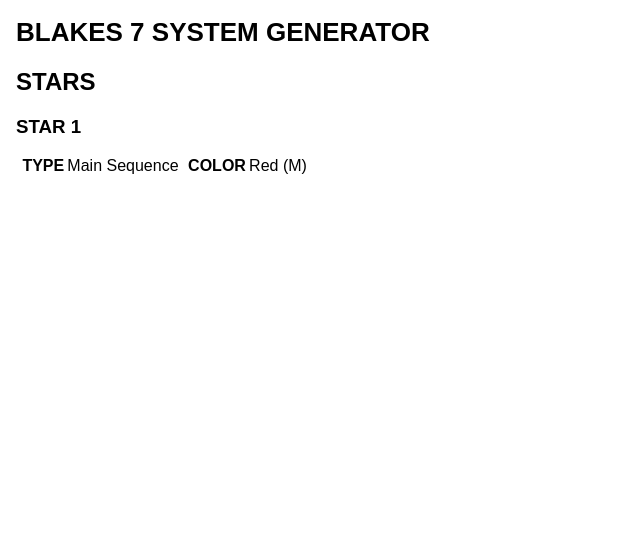
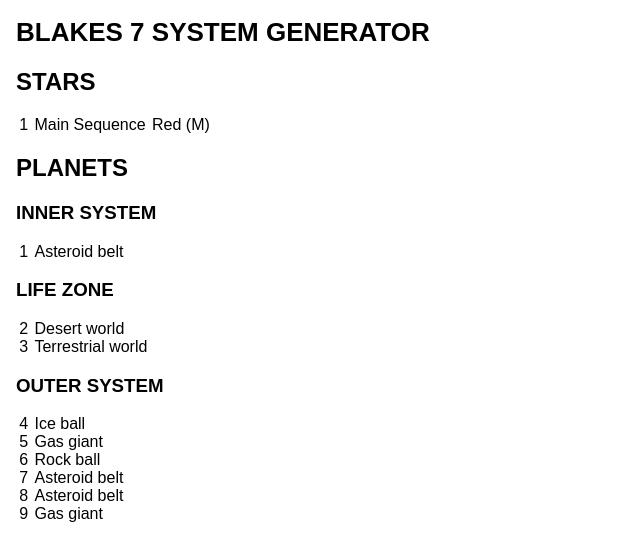
Before and after one commit to ledlogic/blakes7-system, a plain HTML site: page index.html in a window 1280 px wide. Shown: the whole page, without its empty margins (0-640 px from the left). Drawn offline with Linux system fonts and the light colour scheme.

Commit message:
Added planet generation

```diff
--- a/index.html
+++ b/index.html
@@ -10,10 +10,13 @@
 	<div class="st-system">
 		<div class="st-stars">
 		</div>
+		<div class="st-planets">
+		</div>
 	</div>
 	<script type="text/javascript" src="js/lib/jquery/1.11.2/jquery-1.11.2.min.js"></script>
 	<script type="text/javascript" src="js/st/st.js"></script>
 	<script type="text/javascript" src="js/st/st-math.js"></script>
+	<script type="text/javascript" src="js/st/st-planet.js"></script>
 	<script type="text/javascript" src="js/st/st-star.js"></script>
 	<script type="text/javascript" src="js/st/st-system.js"></script>
 </body>
--- /dev/null
+++ b/js/st/st-planet.js
@@ -0,0 +1,10 @@
+/* st-planet.js */
+
+function Planet(planetPosition, planetType) {
+	this.planetPosition = planetPosition;
+	this.planetType = planetType;
+	this.toStr = Planet.toStr;
+}
+Planet.toStr = function() {
+	return "planetPosition[" + this.planetPosition + "], planetType[" + this.planetType + "]";
+}
--- a/js/st/st-system.js
+++ b/js/st/st-system.js
@@ -3,10 +3,12 @@
 st.system = {
 	$stars: null,
 	stars: [],
+	planets: [],
 
 	init: function() {
 		st.log("init system");
 		st.system.$stars = $(".st-system .st-stars");
+		st.system.$planets = $(".st-system .st-planets");
 		st.system.gen();
 		st.system.render();
 	},
@@ -15,6 +17,7 @@
 	gen: function() {
 		st.log("gen");
 		st.system.genStars();
+		st.system.genPlanets();
 	},
 
 	genStars: function() {
@@ -28,7 +31,7 @@
 		}
 		st.log("pStars[" + pStars + "]");
 		st.log("nStars[" + nStars + "]");
-		for(var i=0;i<nStars;i++) {
+		for(var i=0; i<nStars; i++) {
 			var aStar = st.system.genStar(i);
 			st.log("aStar[" + aStar.toStr() + "]");
 			st.system.stars.push(aStar);
@@ -72,10 +75,94 @@
 		return aStar;
 	},
 
+	genPlanets: function() {
+		st.log("gen planets");
+		var nPlanets = st.math.die(3,6,0);
+		st.log("nPlanets[" + nPlanets + "]");
+		for(var i=0; i<nPlanets; i++) {
+			var aPlanet = st.system.genPlanet(i);
+			st.log("aPlanet[" + aPlanet.toStr() + "]");
+			st.system.planets.push(aPlanet);
+		}
+	},
+
+	genPlanet: function(index) {
+		st.log("gen planet, index[" + index + "]");
+		var pPosition = st.math.die(1,10,0);
+		var nPosition = 0;
+		switch(true) {
+			case pPosition > 5: nPosition = 2; break;
+			case pPosition > 3: nPosition = 1; break;
+		}
+		st.log("pPosition[" + pPosition + "]");
+		st.log("nPosition[" + nPosition + "]");
+		var aPlanet = null;
+		var planetType = st.system.genPlanetType(nPosition);
+		st.log("planetType[" + planetType + "]");
+		aPlanet = new Planet(nPosition, planetType);
+		return aPlanet;
+	},
+
+	genPlanetType: function(nPosition) {
+		var aType = null;
+		switch(nPosition) {
+			case 0: aType = st.system.getPlanetTypeInner(); break;
+			case 1: aType = st.system.getPlanetTypeLifeZone(); break;
+			case 2: aType = st.system.getPlanetTypeOuterSystem(); break;
+		}
+		return aType;
+	},
+
+	getPlanetTypeInner: function() {
+		var pType = st.math.die(1,20,0);
+		st.log("pType[" + pType + "]");
+		var aType = null;
+		switch(true) {
+			case pType > 17: aType = "Asteroid belt"; break;
+			case pType > 16: aType = "Gas giant"; break;
+			case pType > 8:  aType = "Rock ball"; break;
+			case pType > 3:  aType = "Greenhouse"; break;
+			default:         aType = "Empty orbit"; break;
+		}
+		return aType;
+	},
+
+	getPlanetTypeLifeZone: function() {
+		var pType = st.math.die(1,20,0);
+		st.log("pType[" + pType + "]");
+		var aType = null;
+		switch(true) {
+			case pType > 17: aType = "Asteroid belt"; break;
+			case pType > 16: aType = "Gas giant"; break;
+			case pType > 10: aType = "Terrestrial world"; break;
+			case pType > 7:  aType = "Desert world"; break;
+			case pType > 4:  aType = "Rock ball"; break;
+			case pType > 1:  aType = "Greenhouse"; break;
+			default:         aType = "Empty orbit"; break;
+		}
+		return aType;
+	},
+
+	getPlanetTypeOuterSystem: function() {
+		var pType = st.math.die(1,20,0);
+		st.log("pType[" + pType + "]");
+		var aType = null;
+		switch(true) {
+			case pType > 17: aType = "Asteroid belt"; break;
+			case pType > 14: aType = "Hostile world"; break;
+			case pType > 7:  aType = "Gas giant"; break;
+			case pType > 4:  aType = "Ice ball"; break;
+			case pType > 1:  aType = "Rock ball"; break;
+			default:         aType = "Empty orbit"; break;
+		}
+		return aType;
+	},
+
 	/* render methods */
 	render: function() {
 		st.log("render");
 		st.system.renderStars();
+		st.system.renderPlanets();
 	},
 
 	renderStars: function() {
@@ -89,21 +176,65 @@
 		for(var i=0;i<nStars;i++) {
 			var aStar = st.system.stars[i];
 			h.push("<div>");
-				h.push("<h3>");
-				h.push("Star " + (i+1));
-				h.push("</h3>");
+				h.push("<span class=\"st-star-attr\">");
+				h.push(i+1);
+				h.push("</span>");
 
 				h.push("<span class=\"st-star-attr\">");
-				h.push("<label>Type</label>");
 				h.push(aStar.starType);
 				h.push("</span>");
 
 				h.push("<span class=\"st-star-attr\">");
-				h.push("<label>Color</label>");
 				h.push(aStar.starColor);
 				h.push("</span>");
 			h.push("</div>");
 		}
 		st.system.$stars.html(h.join(""));
+	},
+
+	renderPosition: function(pos) {
+		var ret = "";
+		switch(pos) {
+			case 0: ret = "Inner system"; break;
+			case 1: ret = "Life zone"; break;
+			case 2: ret = "Outer system"; break;
+		}
+		return ret;
+	},
+
+	renderPlanets: function() {
+		st.log("render planets");
+		var h = [];
+		var nPlanets = st.system.planets.length;
+		st.log("nPlanets[" + nPlanets + "]");
+		h.push("<h2>");
+		h.push("Planets");
+		h.push("</h2>");
+
+		var pCount = 1;
+		for(var pos=0;pos<3;pos++) {
+			h.push("<div>");
+				h.push("<h3>");
+				h.push(st.system.renderPosition(pos));
+				h.push("</h3>");
+
+				for(var i=0;i<nPlanets;i++) {
+					var aPlanet = st.system.planets[i];
+					if (aPlanet.planetPosition === pos) {
+						h.push("<div>");
+							h.push("<span class=\"st-star-attr\">");
+							h.push(pCount++);
+							h.push("</span>");
+
+							h.push("<span class=\"st-star-attr\">");
+							h.push(aPlanet.planetType);
+							h.push("</span>");
+						h.push("</div>");
+					}
+				}
+			h.push("</div>");
+		}
+		st.system.$planets.html(h.join(""));
 	}
+
 }
```
